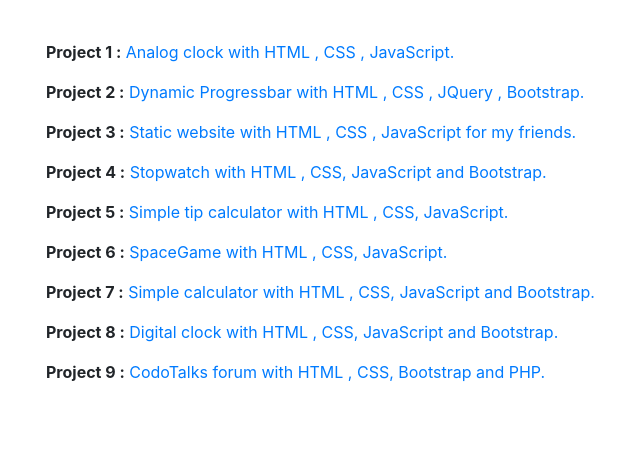
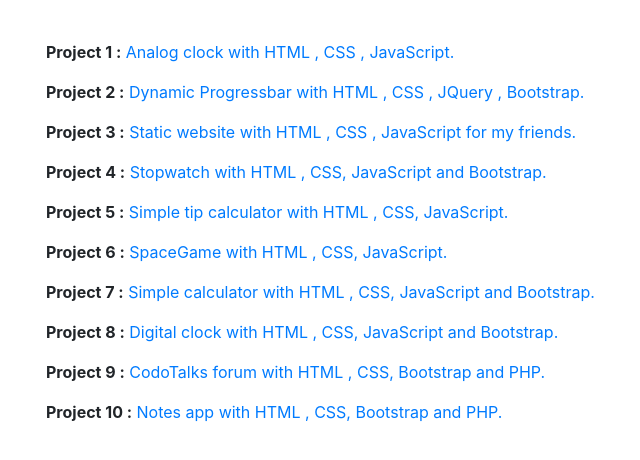
Before and after one commit to Shahrear10/Shahrear10.github.io, a plain HTML site: page index.html in a window 1280 px wide. Shown: the whole page, without its empty margins (39-679 px from the left). Drawn offline with nearby package versions, Linux system fonts and the light colour scheme.

Commit message:
Update index.html

```diff
--- a/index.html
+++ b/index.html
@@ -27,7 +27,7 @@
      <p><b>Project 7 :</b> <a target="_blank" href="calculator.html">Simple calculator with HTML , CSS, JavaScript and Bootstrap.</a></p>
      <p><b>Project 8 :</b> <a target="_blank" href="d_clock.html">Digital clock with HTML , CSS, JavaScript and Bootstrap.</a></p>
      <p><b>Project 9 :</b> <a target="_blank" href="https://codotalks.000webhostapp.com/codotalks/">CodoTalks forum with HTML , CSS, Bootstrap and PHP.</a></p>
-
+     <p><b>Project 10 :</b> <a target="_blank" href="https://codotalks.000webhostapp.com/notes/">Notes app with HTML , CSS, Bootstrap and PHP.</a></p>
     </div>
     <!-- Optional JavaScript -->
     <!-- jQuery first, then Popper.js, then Bootstrap JS -->
```
